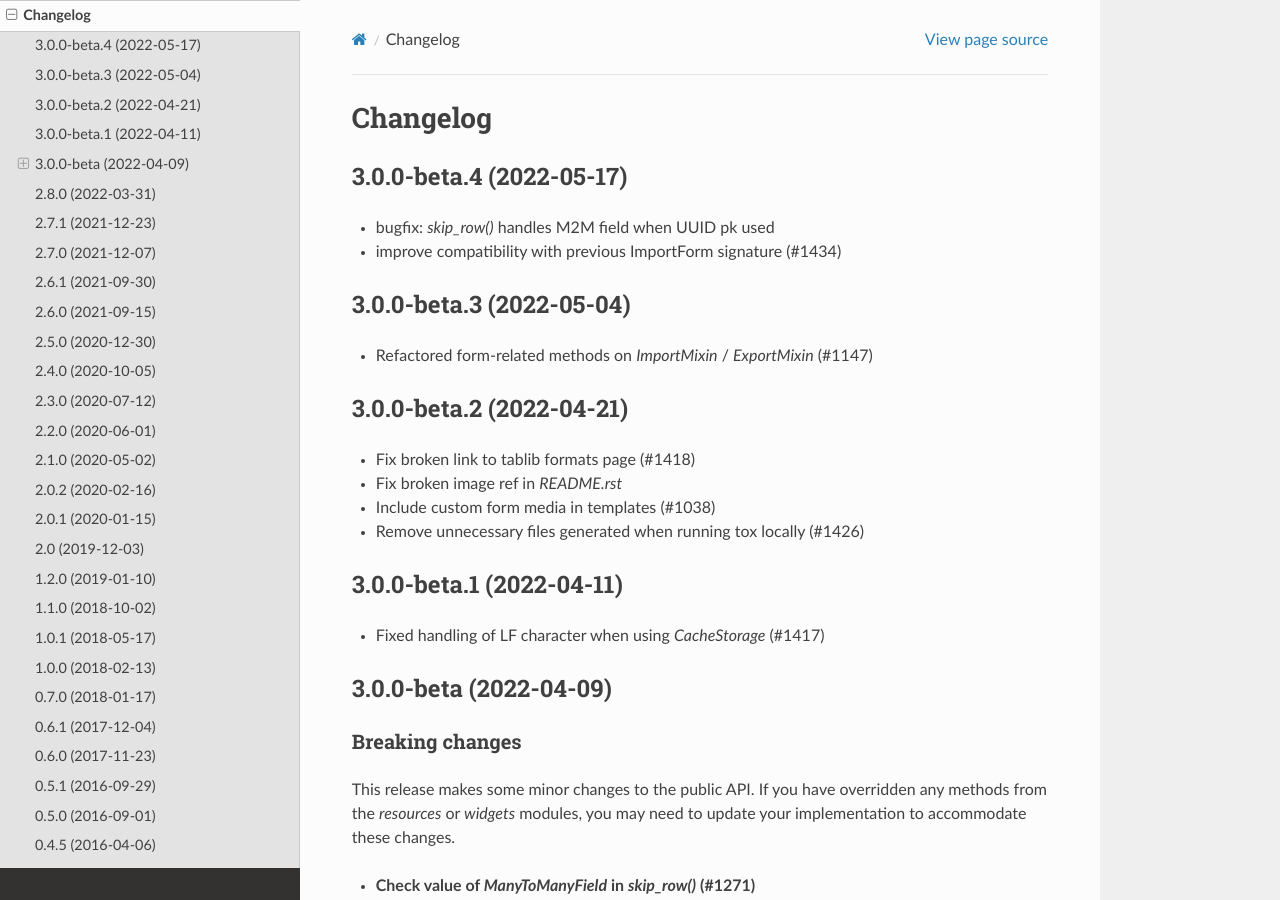
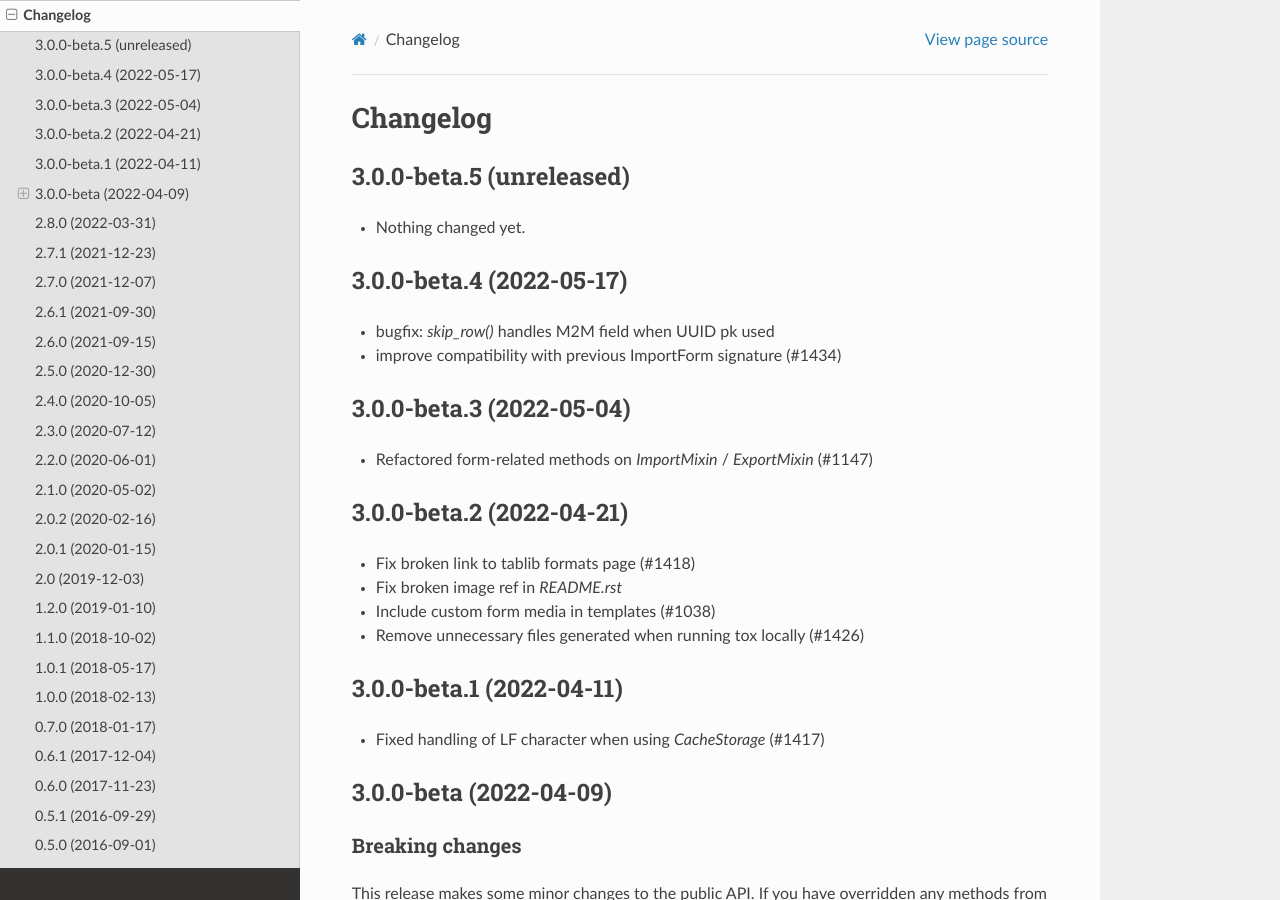
Before and after one commit to django-import-export/django-import-export, a Sphinx documentation site: the page built from docs/changelog.rst, in a window 1280 px wide and 900 px high. Built offline with Sphinx 7.4.7 and the Read the Docs theme 2.0.0, drawn with Linux system fonts in a browser that asks for light colours.

Commit message:
Back to development: 3.0.0-beta.5

```diff
--- a/docs/changelog.rst
+++ b/docs/changelog.rst
@@ -1,5 +1,11 @@
 Changelog
 =========
+
+3.0.0-beta.5 (unreleased)
+-------------------------
+
+- Nothing changed yet.
+
 
 3.0.0-beta.4 (2022-05-17)
 -------------------------
--- a/import_export/__init__.py
+++ b/import_export/__init__.py
@@ -1 +1 @@
-__version__ = '3.0.0-beta.4'
+__version__ = '3.0.0-beta.5.dev0'
```
